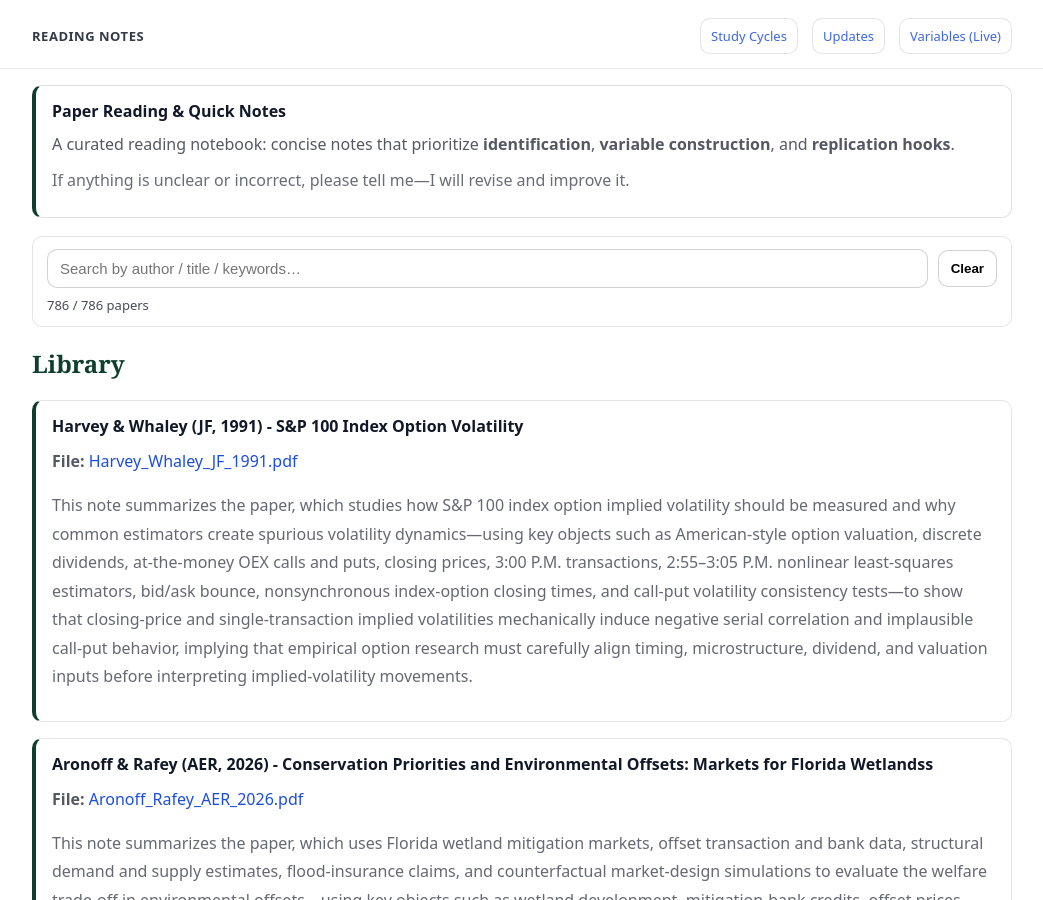
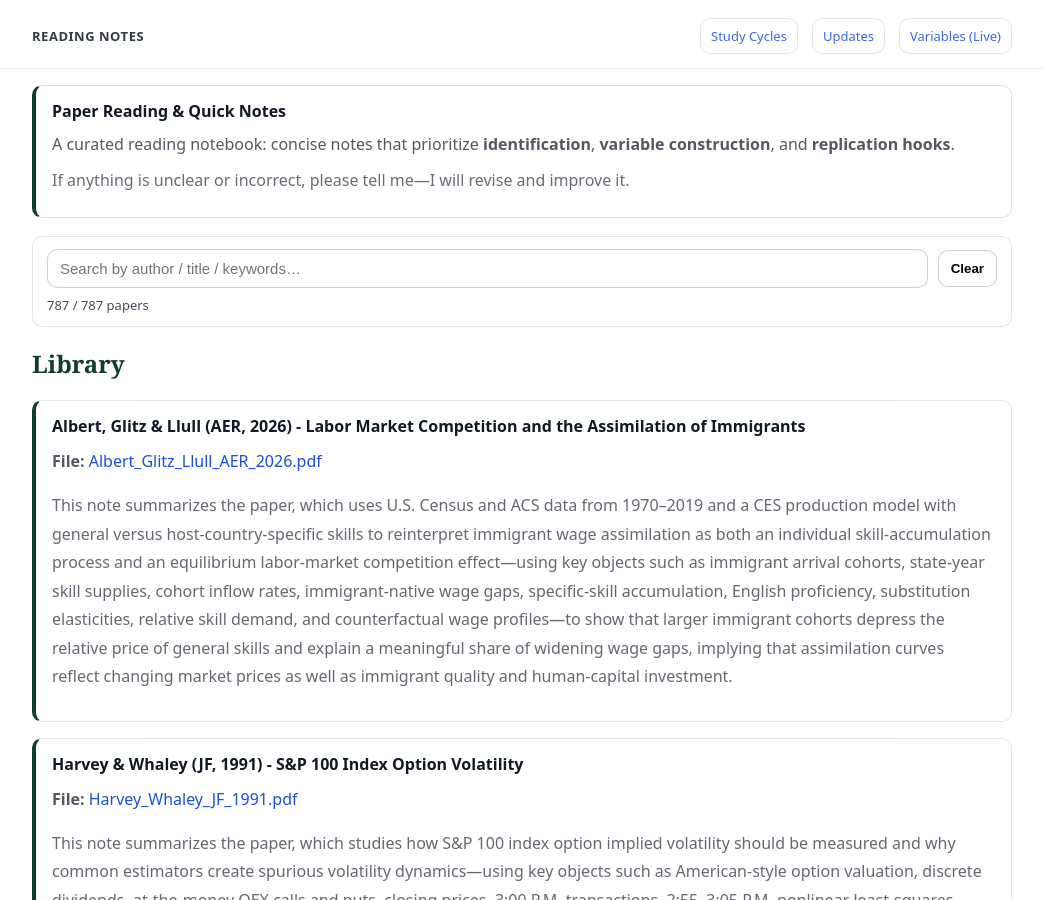
Before and after one commit to yaxinzn/study-archive, a Jekyll site: the page built from reading/index.md, in a window 1280 px wide and 900 px high. Shown: the whole window, without its empty margins (118-1161 px from the left). Built offline with Jekyll 4.4.1, drawn with Linux system fonts in a browser that asks for light colours.

Commit message:
Reading: add/update Albert_Glitz_Llull_AER_2026.pdf

```diff
--- a/_data/reading.yml
+++ b/_data/reading.yml
@@ -1,3 +1,7 @@
+- title: "Albert, Glitz & Llull (AER, 2026) - Labor Market Competition and the Assimilation of Immigrants"
+  file: "Albert_Glitz_Llull_AER_2026.pdf"
+  desc: "This note summarizes the paper, which uses U.S. Census and ACS data from 1970–2019 and a CES production model with general versus host-country-specific skills to reinterpret immigrant wage assimilation as both an individual skill-accumulation process and an equilibrium labor-market competition effect—using key objects such as immigrant arrival cohorts, state-year skill supplies, cohort inflow rates, immigrant-native wage gaps, specific-skill accumulation, English proficiency, substitution elasticities, relative skill demand, and counterfactual wage profiles—to show that larger immigrant cohorts depress the relative price of general skills and explain a meaningful share of widening wage gaps, implying that assimilation curves reflect changing market prices as well as immigrant quality and human-capital investment."
+
 - title: "Harvey & Whaley (JF, 1991) - S&P 100 Index Option Volatility"
   file: "Harvey_Whaley_JF_1991.pdf"
   desc: "This note summarizes the paper, which studies how S&P 100 index option implied volatility should be measured and why common estimators create spurious volatility dynamics—using key objects such as American-style option valuation, discrete dividends, at-the-money OEX calls and puts, closing prices, 3:00 P.M. transactions, 2:55–3:05 P.M. nonlinear least-squares estimators, bid/ask bounce, nonsynchronous index-option closing times, and call-put volatility consistency tests—to show that closing-price and single-transaction implied volatilities mechanically induce negative serial correlation and implausible call-put behavior, implying that empirical option research must carefully align timing, microstructure, dividend, and valuation inputs before interpreting implied-volatility movements."
```
Also changed, not shown: 1 other file.
